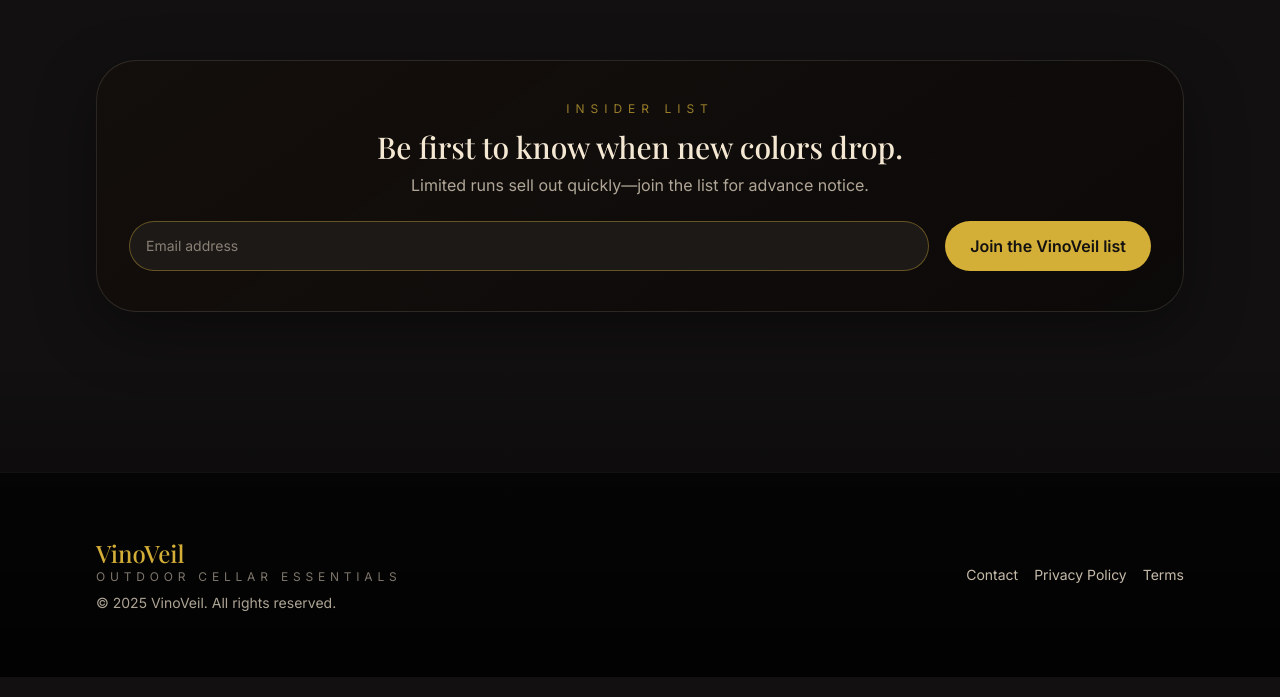
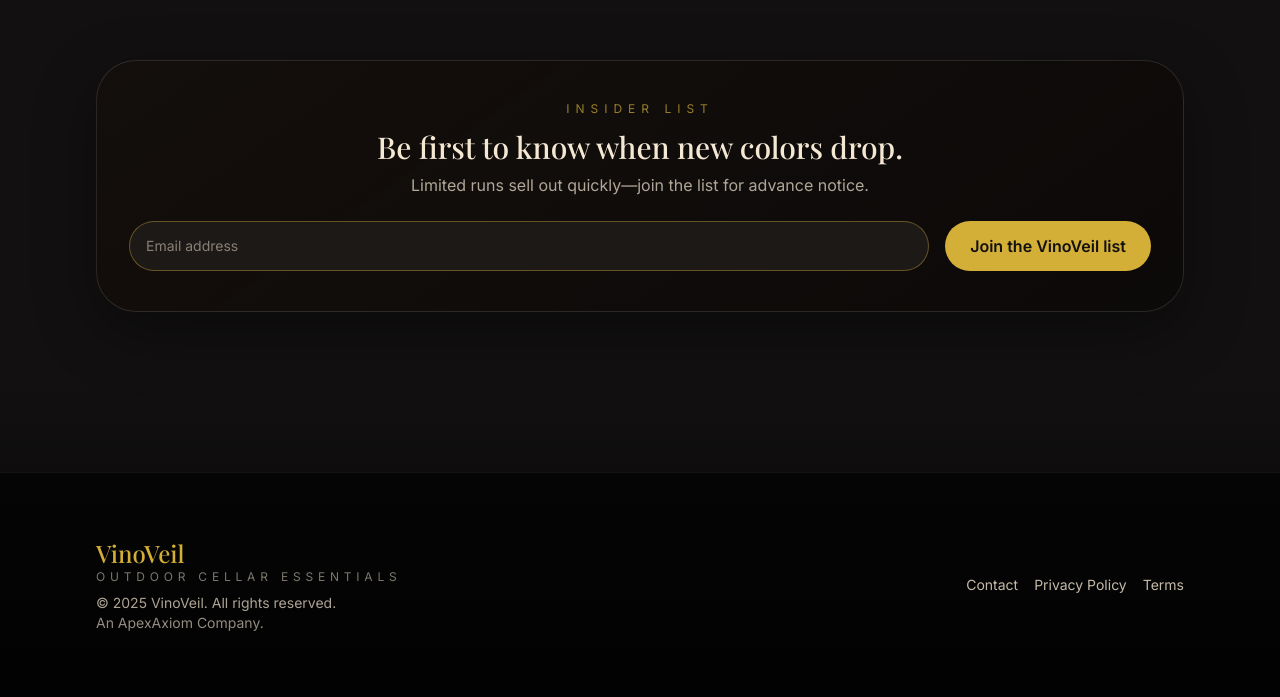
Before and after one commit to ApexAxiom/VinoVeil, a React (Vite) app: page / in a window 1280 px wide. Shown: the part 4907-5604 px from the top of the page. Built offline with nearby package versions, Linux system fonts and the light colour scheme.

Commit message:
chore: add apexaxiom note to footer

```diff
--- a/src/components/Footer.tsx
+++ b/src/components/Footer.tsx
@@ -10,6 +10,7 @@
           <p className="font-serif text-2xl text-gold">VinoVeil</p>
           <p className="text-xs uppercase tracking-[0.4em] text-parchment/50">Outdoor Cellar Essentials</p>
           <p className="mt-2">© {new Date().getFullYear()} VinoVeil. All rights reserved.</p>
+          <p className="text-parchment/60">An ApexAxiom Company.</p>
         </div>
         <div className="flex flex-wrap justify-center gap-4">
           {(["Contact", "Privacy Policy", "Terms"] as const).map((label) => (
```
